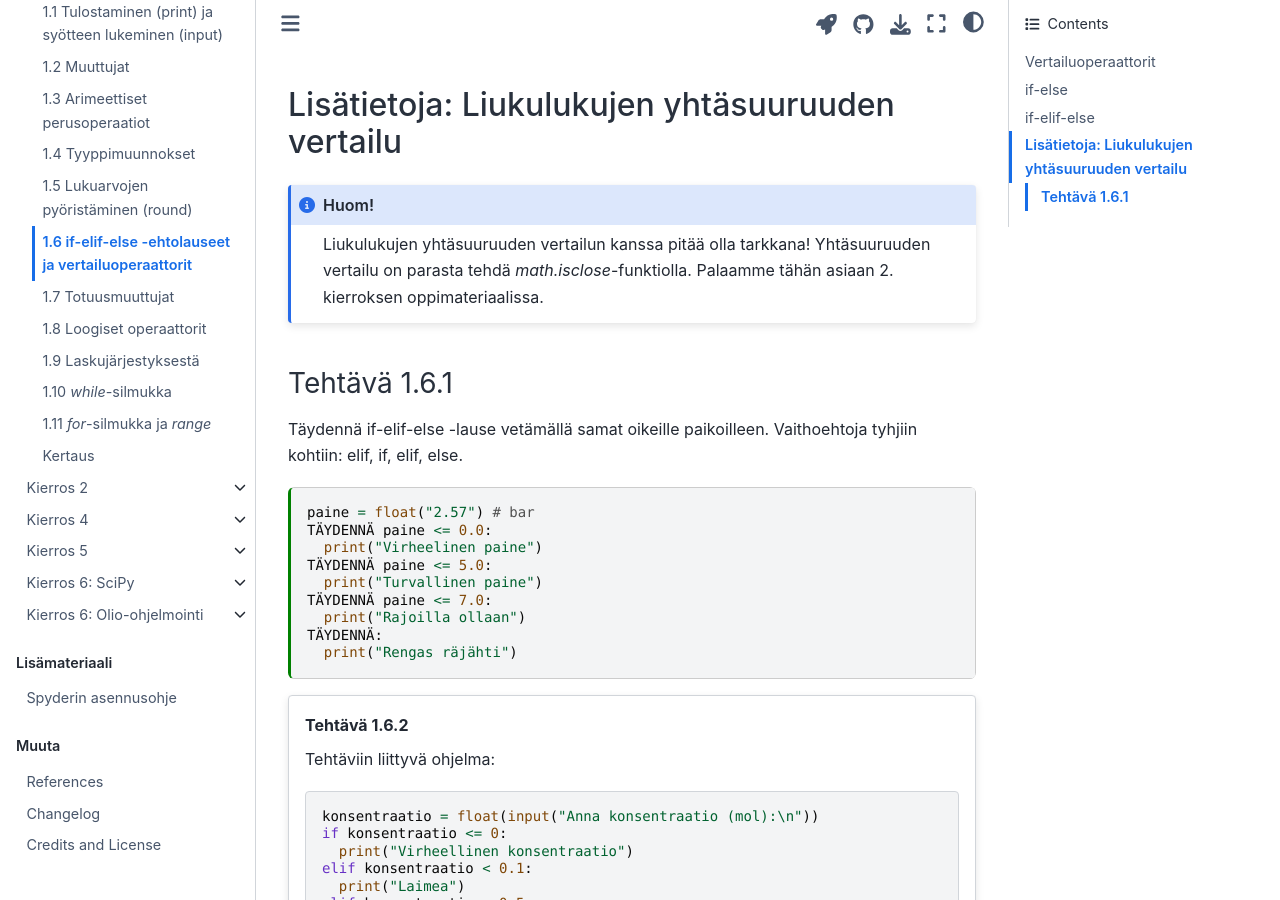
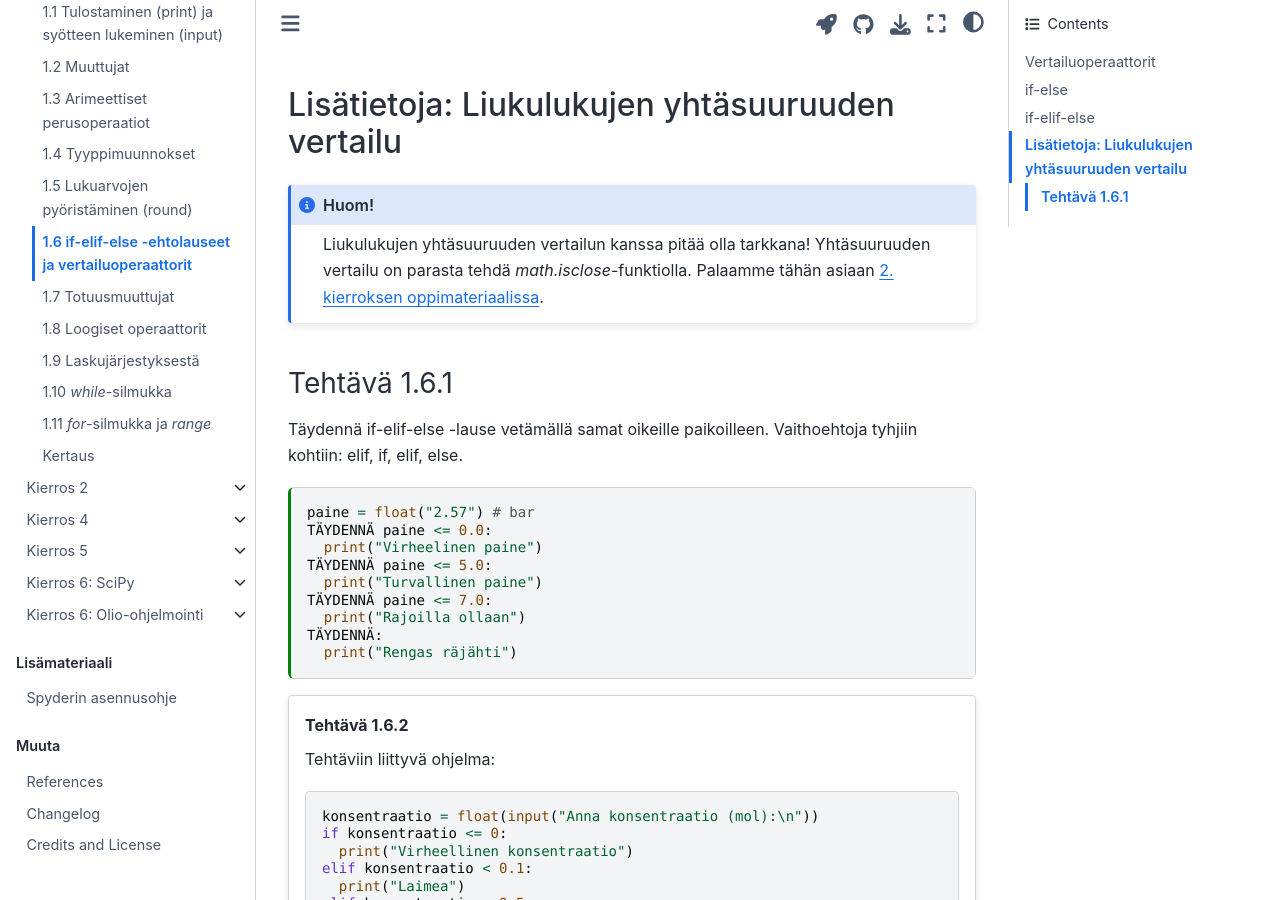
Before and after one commit to elina-ruha/CHEM-ohjelmointikurssikirja-test, a Jupyter Book: the page built from book/Kierros1/s1_6.md, in a window 1280 px wide and 900 px high, scrolled down 2963 px. Built offline with Jupyter Book 1.0.4 settings and Sphinx 7.4.7 and the Sphinx Book theme 1.1.4, drawn with Linux system fonts in a browser that asks for light colours; comment, search, counter and statistics services are not loaded; some of the changed lines change nothing that is shown.

Commit message:
Update s1_6.md

```diff
--- a/book/Kierros1/s1_6.md
+++ b/book/Kierros1/s1_6.md
@@ -109,7 +109,7 @@ elif kuukausi == "elokuu":
 :::{admonition} Huom!
 :class: note
 Liukulukujen yhtäsuuruuden vertailun kanssa pitää olla tarkkana! Yhtäsuuruuden vertailu on parasta tehdä
-*math.isclose*-funktiolla. Palaamme tähän asiaan 2. kierroksen oppimateriaalissa.
+*math.isclose*-funktiolla. Palaamme tähän asiaan [2. kierroksen oppimateriaalissa](../Kierros2/s2_4.md).
 :::
 ### Tehtävä 1.6.1
 Täydennä if-elif-else -lause vetämällä samat oikeille paikoilleen. Vaithoehtoja tyhjiin kohtiin: elif, if, elif, else.
```
